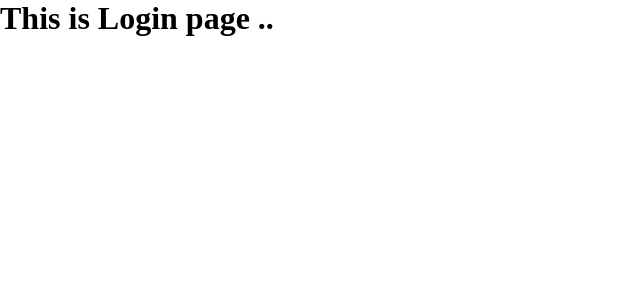
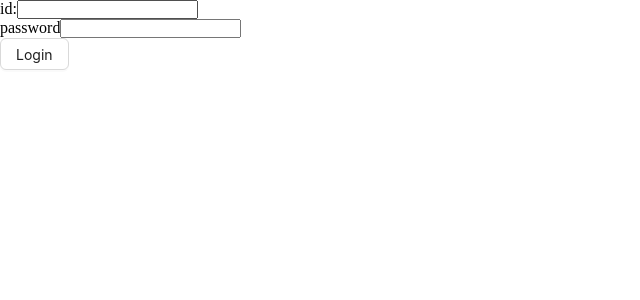
Before and after one commit to Naymul-NN/University-manage-client, a React (Vite) app: page /login in a window 1280 px wide. Shown: the top 300 px of the page, without its empty margins (0-640 px from the left). Built offline with nearby package versions, Linux system fonts and the light colour scheme.

Commit message:
add login form and set the refress token into the cookies

```diff
--- a/src/pages/Login.tsx
+++ b/src/pages/Login.tsx
@@ -1,9 +1,39 @@
+import { Button } from "antd";
+import { useForm } from "react-hook-form";
+import { useLoginMutation } from "../redux/features/auth/authApi";
+
+interface LoginFormInputs {
+     id: string;
+     password: string;
+   }
 
 const Login = () => {
+     const {register,handleSubmit} = useForm<LoginFormInputs>();
+
+      const [login , {data , error}] = useLoginMutation()
+      console.log(data);
+      console.log(error);
+
+
+     const onSubmit = (data:LoginFormInputs) => {
+          const userInfo = {
+               id: data.id,
+               password: data.password,
+          }
+          login(userInfo)
+     }
 return (
-     <div>
-          <h1> This is Login page .. </h1>
-     </div>
+     <form onSubmit={handleSubmit(onSubmit)}>
+          <div>
+               <label htmlFor="id"> id:</label>
+               <input type=" text" id='id' {...register('id')}/>
+          </div>
+          <div>
+               <label htmlFor="password"> password</label>
+               <input type="text" id='password' {...register('password')} />
+          </div>
+          <Button htmlType="submit">Login</Button>
+     </form>
 );
 };
 
--- a/src/redux/api/baseApi.ts
+++ b/src/redux/api/baseApi.ts
@@ -2,6 +2,8 @@
 
 export const baseApi = createApi({
     reducerPath: 'baseApi',
-    baseQuery: fetchBaseQuery({baseUrl: 'http://localhost:5001/api/v1'}),
+    baseQuery: fetchBaseQuery({baseUrl: 'http://localhost:5001/api/v1',
+        credentials: 'include',
+    }),
     endpoints: () => ({})
 })
--- a/src/redux/features/auth/authApi.ts
+++ b/src/redux/features/auth/authApi.ts
@@ -1,8 +1,8 @@
-import { baseApi } from "../../api/baseApi";
+import { baseApi } from '../../api/baseApi';
 
 const authApi = baseApi.injectEndpoints({
   endpoints: (builder) => ({
-        login : builder.mutation({
+    login: builder.mutation({
       query: (userInfo) => ({
         url: '/auth/login',
         method: 'POST',
@@ -12,4 +12,4 @@
   }),
 });
 
-export const {useLoginMutation} = authApi;
+export const { useLoginMutation } = authApi;
--- a/src/redux/features/store.ts
+++ b/src/redux/features/store.ts
@@ -1,9 +1,14 @@
 import { configureStore } from '@reduxjs/toolkit'
 import authReducer from './auth/authSlice'
+import { baseApi } from '../api/baseApi'
 export const store = configureStore({
   reducer: {
+    [baseApi.reducerPath] : baseApi.reducer,
     auth: authReducer,
   },
+
+  middleware: (getDefaultMiddleware) =>
+    getDefaultMiddleware().concat(baseApi.middleware),
 })
 
 // Infer the `RootState` and `AppDispatch` types from the store itself
```
Lines whose indentation alone changed are shown as unchanged.
